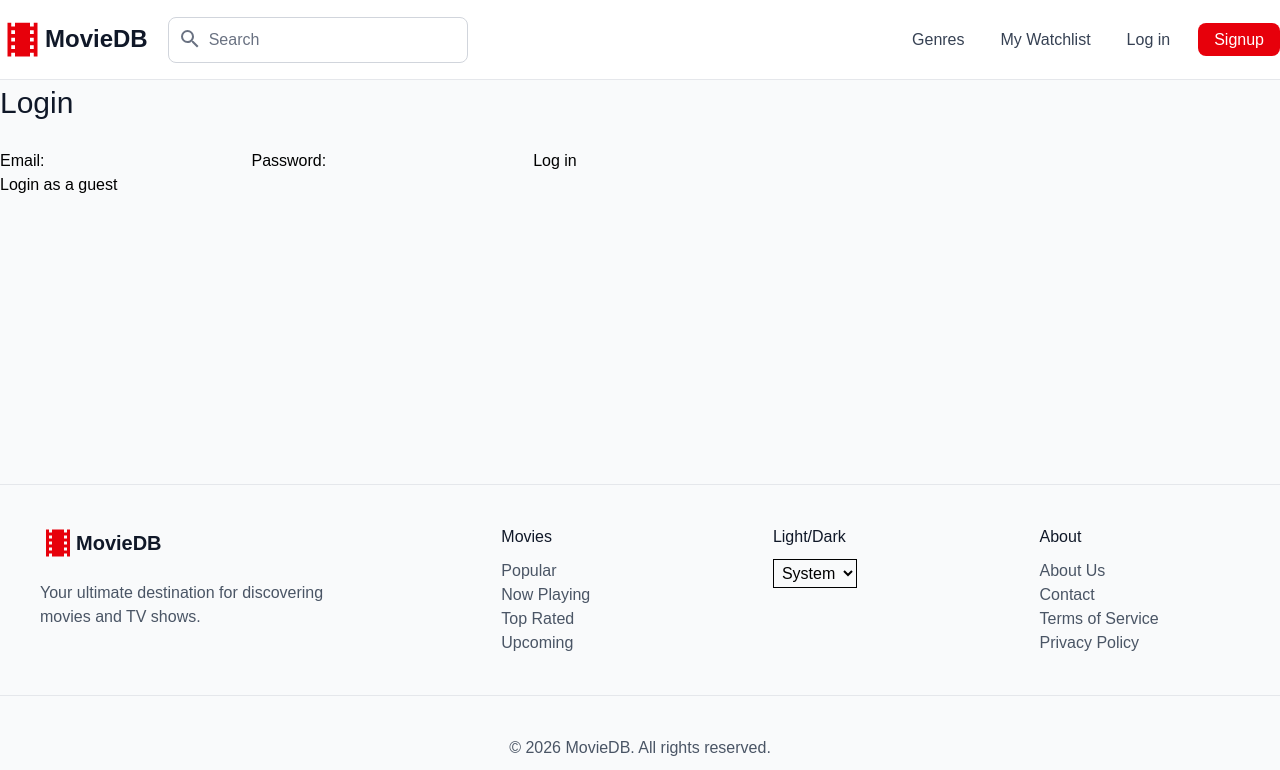
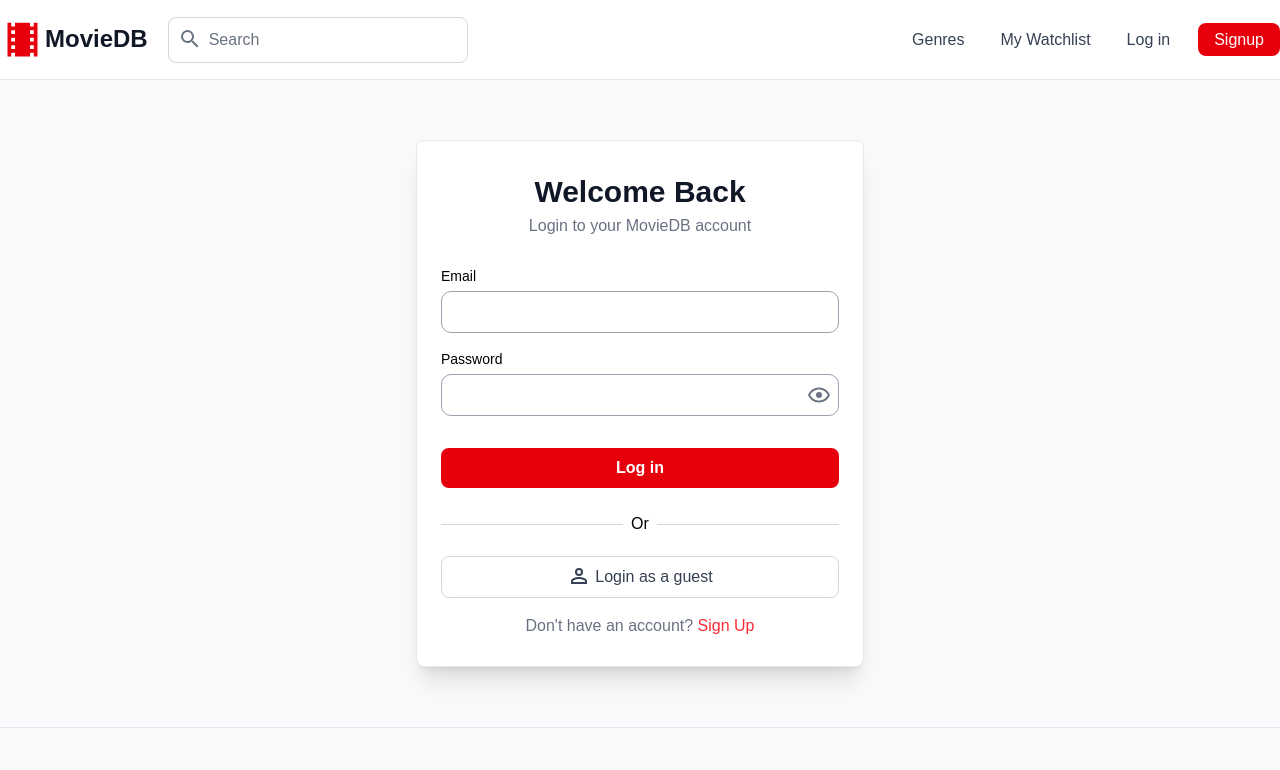
Before and after one commit to BelalHashem007/movie_db_app, a React (Vite) app: page /login in a window 1280 px wide. Shown: the top 770 px of the page. Built offline with nearby package versions, Linux system fonts and the light colour scheme; no server answers.

Commit message:
Adding styles to login page

```diff
--- a/src/components/Header.tsx
+++ b/src/components/Header.tsx
@@ -20,6 +20,7 @@ export default function Header() {
       toast.error(error.message)
       return;
     }
+    toast.success("You have been logged out!")
     navigate("/")
   }
 
--- a/src/components/Input.tsx
+++ b/src/components/Input.tsx
@@ -8,7 +8,6 @@ type Props = {
   label: string;
   value: string;
   onChange: (e: React.ChangeEvent<HTMLInputElement>) => void;
-  inputClassName: string;
   placeholder: string;
   required?: boolean;
   showEye?: boolean;
@@ -20,12 +19,13 @@ export default function Input({
   label,
   value,
   onChange,
-  inputClassName,
   placeholder,
   required = false,
   showEye = false,
 }: Props) {
   const [showInput, setShowInput] = useState<boolean>(false);
+  const inputStyle =
+    "border py-2 px-4 rounded-[10px] border-gray-400 focus:outline w-full dark:border-gray-700 dark:bg-gray-800";
   return (
     <>
       <label htmlFor={name} className="text-[0.875rem] mb-1">
@@ -35,7 +35,7 @@ export default function Input({
         type={showInput ? "text" : type}
         name={name}
         id={name}
-        className={`${inputClassName} ${showEye ? "pr-10" : ""}`}
+        className={`${inputStyle} ${showEye ? "pr-10" : ""}`}
         placeholder={placeholder}
         value={value}
         onChange={onChange}
--- a/src/index.css
+++ b/src/index.css
@@ -80,7 +80,6 @@ button:hover {
 
   animation: shimmer 1.5s infinite;
 }
-
 @keyframes shimmer {
   to {
     /* Move ONLY the first gradient (the shimmer) across the card */
--- a/src/pages/auth/LogIn.tsx
+++ b/src/pages/auth/LogIn.tsx
@@ -2,39 +2,97 @@ import { useState } from "react";
 import { signIn } from "../../supabase/auth";
 import { isValidEmail } from "../../utility/helperFunctions";
 import toast from "react-hot-toast";
-import { useNavigate } from "react-router";
+import { useNavigate, Link } from "react-router";
+import Input from "../../components/Input";
+import Icon from "@mdi/react";
+import { mdiAccountOutline } from "@mdi/js";
 
 export default function Login() {
-    const [email,setEmail] = useState<string>("");
-    const [password,setPassword] = useState<string>("");
+  const [email, setEmail] = useState<string>("");
+  const [password, setPassword] = useState<string>("");
   const navigate = useNavigate();
 
-    async function handleLogin(){
-        const isSuccess = isValidEmail(email)
-        if (!isSuccess){
-            toast.error("Please enter a valid email")
+  async function handleLogin(e: React.FormEvent<HTMLFormElement>) {
+    e.preventDefault();
+    const isSuccess = isValidEmail(email);
+    if (!isSuccess) {
+      toast.error("Please enter a valid email");
       return;
     }
 
-        const {error} = await signIn(email,password)
-        if (error){
-            toast.error("Invalid Credentials")
+    const { error } = await signIn(email, password);
+    if (error) {
+      toast.error("Invalid Credentials");
       return;
     }
-        navigate("/")
+    toast.success("Login is successful");
+    navigate("/");
   }
 
   return (
-    <section>
-      <h2>Login</h2>
-      <form>
-        <label htmlFor="email">Email:</label>
-        <input type="email" name="email" id="email" value={email} onChange={(e)=>setEmail(e.currentTarget.value)}/>
-        <label htmlFor="password">Password:</label>
-        <input type="password" name="password" id="password" value={password} onChange={(e)=>setPassword(e.currentTarget.value)}/>
-        <button type="button" onClick={handleLogin}>Log in</button>
+    <section className="flex items-center justify-center h-full grow">
+      <div className="bg-white px-6 py-7 w-full max-w-md my-15 border border-gray-200 shadow-xl rounded-lg dark:bg-gray-900 dark:border-gray-800">
+        <div className="text-center mb-7">
+          <h2 className="mb-0 font-bold">Welcome Back</h2>
+          <p className="text-gray-500 dark:text-gray-400">
+            Login to your MovieDB account
+          </p>
+        </div>
+        <form className="flex flex-col gap-4" onSubmit={handleLogin}>
+          <div className="flex flex-col">
+            <Input
+              type="email"
+              name="email"
+              label="Email"
+              value={email}
+              placeholder=""
+              onChange={(e) => setEmail(e.currentTarget.value)}
+            />
+          </div>
+          <div className="flex flex-col relative">
+            <Input
+              type="password"
+              name="password"
+              label="Password"
+              value={password}
+              placeholder=""
+              onChange={(e) => setPassword(e.currentTarget.value)}
+              showEye={true}
+            />
+          </div>
+          <button
+            type="submit"
+            className="bg-red-600 text-white py-2 rounded-lg font-bold hover:bg-red-700 transition-colors"
+          >
+            Log in
+          </button>
         </form>
-        <button type="button">Login as a guest</button>
+        <div className="mt-6 flex items-center">
+          <div className="border-t dark:border-gray-700 border-gray-300 grow"></div>
+          <div className="px-2">Or</div>
+          <div className="border-t dark:border-gray-700 border-gray-300 grow"></div>
+        </div>
+        <button
+          type="button"
+          className={`flex items-center w-full justify-center gap-1 mt-5 border p-2 rounded-lg border-gray-300 text-gray-700 hover:bg-gray-50
+            dark:border-gray-700 dark:text-gray-300 dark:hover:bg-gray-800  `}
+        >
+          <Icon
+            path={mdiAccountOutline}
+            size={1}
+            className="relative -top-px"
+          />
+          <div>Login as a guest</div>
+        </button>
+        <div className="text-center mt-4 ">
+          <span className="text-gray-500 dark:text-gray-400">
+            Don't have an account?
+          </span>{" "}
+          <Link to={"/signup"} className="text-red-500">
+            Sign Up
+          </Link>
+        </div>
+      </div>
     </section>
   );
 }
--- a/src/pages/auth/SignUp.tsx
+++ b/src/pages/auth/SignUp.tsx
@@ -10,8 +10,7 @@ export default function SignUp() {
   const [password, setPassword] = useState("");
   const [confirmPassword, setConfirmPassword] = useState("");
   const navigate = useNavigate();
-  const inputStyle =
-    "border py-2 px-4 rounded-[10px] border-gray-400 focus:outline w-full dark:border-gray-700 dark:bg-gray-800";
+
 
   async function handleSubmit(e: React.FormEvent<HTMLFormElement>) {
     e.preventDefault();
@@ -50,8 +49,7 @@ export default function SignUp() {
               onChange={(e) => {
                 setEmail(e.currentTarget.value);
               }}
-              placeholder="Enter your email"
-              inputClassName={inputStyle}
+              placeholder=""
             />
           </div>
           <div className="flex flex-col relative">
@@ -63,8 +61,7 @@ export default function SignUp() {
               onChange={(e) => {
                 setPassword(e.currentTarget.value);
               }}
-              placeholder="Enter your password"
-              inputClassName={inputStyle}
+              placeholder=""
               showEye={true}
             />
             <p className="text-[0.875rem] text-gray-500 dark:text-gray-400 mt-1">
@@ -86,8 +83,7 @@ export default function SignUp() {
               onChange={(e) => {
                 setConfirmPassword(e.currentTarget.value);
               }}
-              placeholder="Confirm your password"
-              inputClassName={inputStyle}
+              placeholder=""
               showEye={true}
             />
             <p className="text-[0.875rem] text-gray-500 dark:text-gray-400 mt-1">
@@ -101,7 +97,7 @@ export default function SignUp() {
           </div>
           <button
             type="submit"
-            className="bg-red-600 text-white py-2 rounded-lg font-bold"
+            className="bg-red-600 text-white py-2 rounded-lg font-bold hover:bg-red-700 transition-colors"
           >
             Sign Up
           </button>
--- a/src/supabase/auth.ts
+++ b/src/supabase/auth.ts
@@ -21,6 +21,7 @@ async function createAccount(email: string, password: string) {
 function signInListener(callback: (userid: string | undefined) => void) {
   const { data } = supabase.auth.onAuthStateChange((event, session) => {
     if (event === "SIGNED_IN") callback(session?.user.id);
+    else if (event === "SIGNED_OUT") callback(session?.user.id)
   });
   return data.subscription.unsubscribe;
 }
```
Lines whose indentation alone changed are shown as unchanged.
